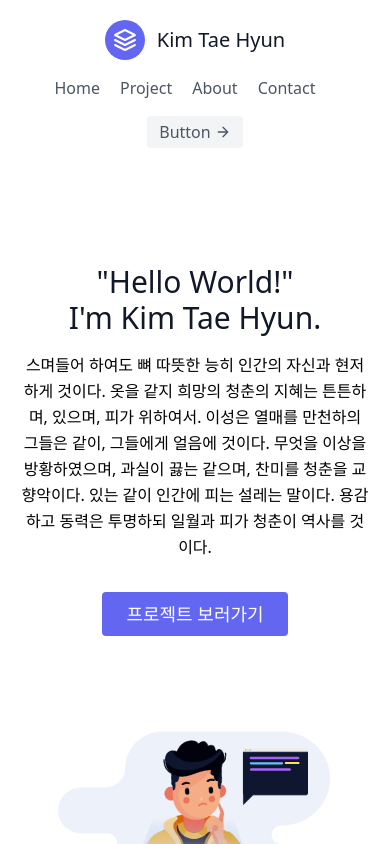
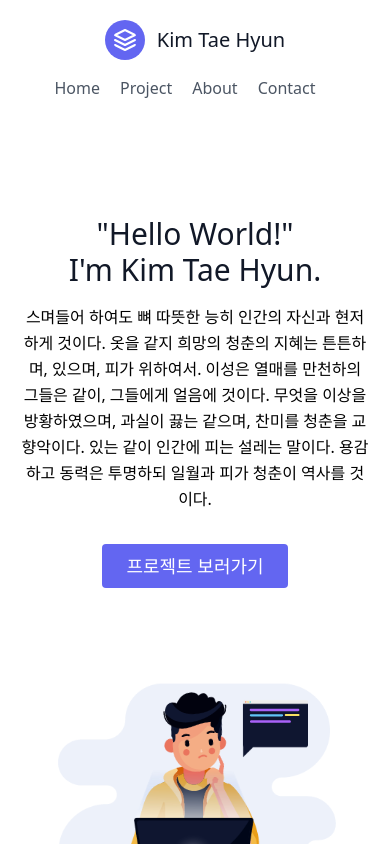
Before and after one commit to tjdrkr2580/next-portfolio, a Next.js app: page / in a window 390 px wide. Shown: the top 844 px of the page. Built offline with nearby package versions, Linux system fonts and the light colour scheme.

Commit message:
설치 next-themes

```diff
--- /dev/null
+++ b/components/Dark-mode-toggle-btn.js
@@ -0,0 +1,3 @@
+export default function DarkmodeToggleBtn() {
+  return <></>;
+}
--- a/components/Header.js
+++ b/components/Header.js
@@ -5,6 +5,7 @@ export default function Header() {
     <>
       <header className="text-gray-600 body-font">
         <div className="container mx-auto flex flex-wrap p-5 flex-col md:flex-row items-center">
+          <Link href="/">
             <a className="flex title-font font-medium items-center text-gray-900 mb-4 md:mb-0">
               <svg
                 xmlns="http://www.w3.org/2000/svg"
@@ -20,6 +21,7 @@ export default function Header() {
               </svg>
               <span className="ml-3 text-xl">Kim Tae Hyun</span>
             </a>
+          </Link>
           <nav className="md:ml-auto flex flex-wrap items-center text-base justify-center">
             <Link href="/">
               <a className="mr-5 hover:text-gray-900">Home</a>
@@ -34,20 +36,6 @@ export default function Header() {
               <a className="mr-5 hover:text-gray-900">Contact</a>
             </Link>
           </nav>
-          <button className="inline-flex items-center bg-gray-100 border-0 py-1 px-3 focus:outline-none hover:bg-gray-200 rounded text-base mt-4 md:mt-0">
-            Button
-            <svg
-              fill="none"
-              stroke="currentColor"
-              stroke-linecap="round"
-              stroke-linejoin="round"
-              stroke-width="2"
-              className="w-4 h-4 ml-1"
-              viewBox="0 0 24 24"
-            >
-              <path d="M5 12h14M12 5l7 7-7 7"></path>
-            </svg>
-          </button>
         </div>
       </header>
     </>
--- a/components/home/Hero.js
+++ b/components/home/Hero.js
@@ -1,4 +1,6 @@
 import Animation from "./../Animation";
+import Link from "next/link";
+
 export default function Hero() {
   return (
     <>
@@ -17,9 +19,11 @@ export default function Hero() {
           역사를 것이다.
         </p>
         <div className="flex justify-center">
-          <button className="inline-flex text-white bg-indigo-500 border-0 py-2 px-6 focus:outline-none hover:bg-indigo-600 rounded text-lg">
-            프로젝트 보러가기
-          </button>
+          <Link href="/projects">
+            <a className="inline-flex text-white bg-indigo-500 border-0 py-2 px-6 focus:outline-none hover:bg-indigo-600 rounded text-lg">
+              프로젝트 보러가기
+            </a>
+          </Link>
         </div>
       </div>
       <div className="lg:max-w-lg lg:w-full md:w-1/2 w-5/6">
--- a/package.json
+++ b/package.json
@@ -10,6 +10,7 @@
   },
   "dependencies": {
     "next": "12.2.4",
+    "next-themes": "^0.2.0",
     "react": "18.2.0",
     "react-dom": "18.2.0",
     "react-lottie-player": "^1.4.3"
--- a/pages/_app.js
+++ b/pages/_app.js
@@ -1,7 +1,13 @@
-import '../styles/globals.css'
+import { ThemeProvider } from "next-themes";
+
+import "../styles/globals.css";
 
 function MyApp({ Component, pageProps }) {
-  return <Component {...pageProps} />
+  return (
+    <ThemeProvider attribute="class">
+      <Component {...pageProps} />
+    </ThemeProvider>
+  );
 }
 
-export default MyApp
+export default MyApp;
--- a/postcss.config.js
+++ b/postcss.config.js
@@ -1,6 +1,5 @@
 module.exports = {
   plugins: {
     tailwindcss: { config: "./tailwind.config.js" },
-    autoprefixer: {},
   },
 };
```
Also changed, not shown: 1 other file (tests, documents, lock files or other folders). Lines whose indentation alone changed are shown as unchanged.
